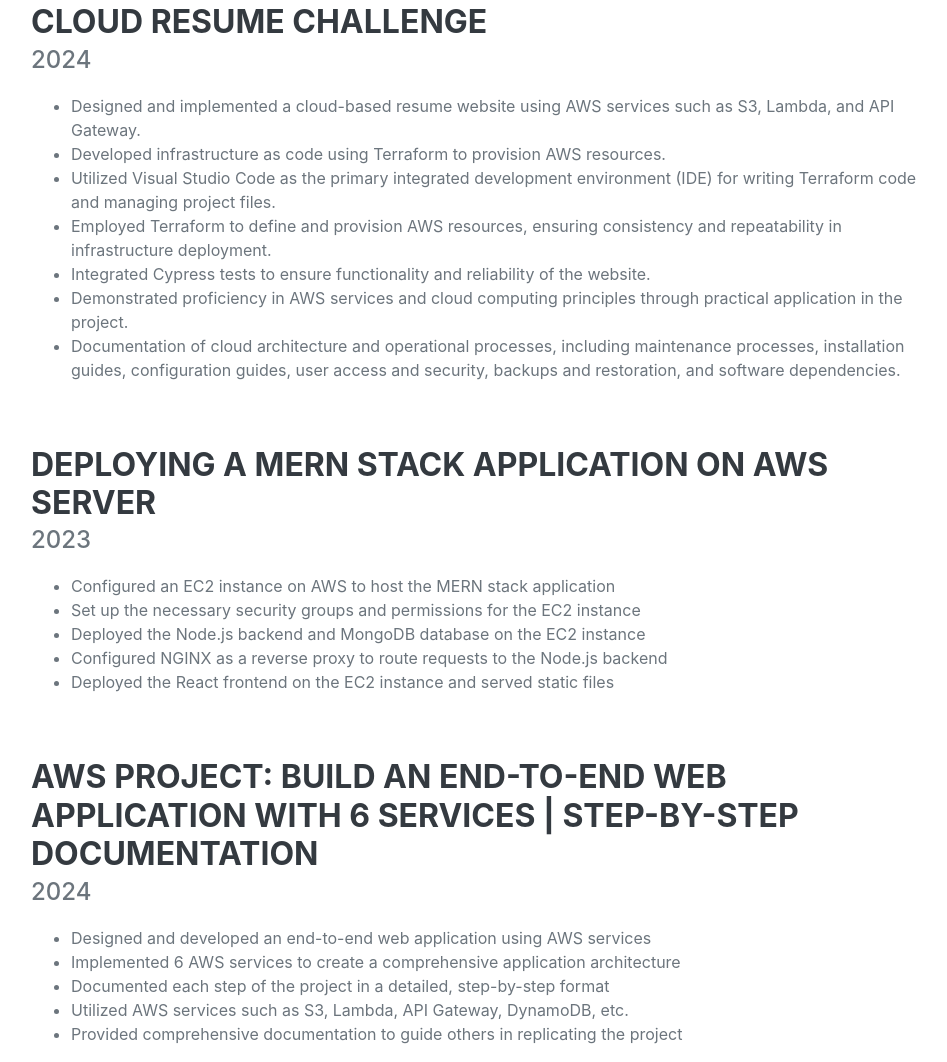
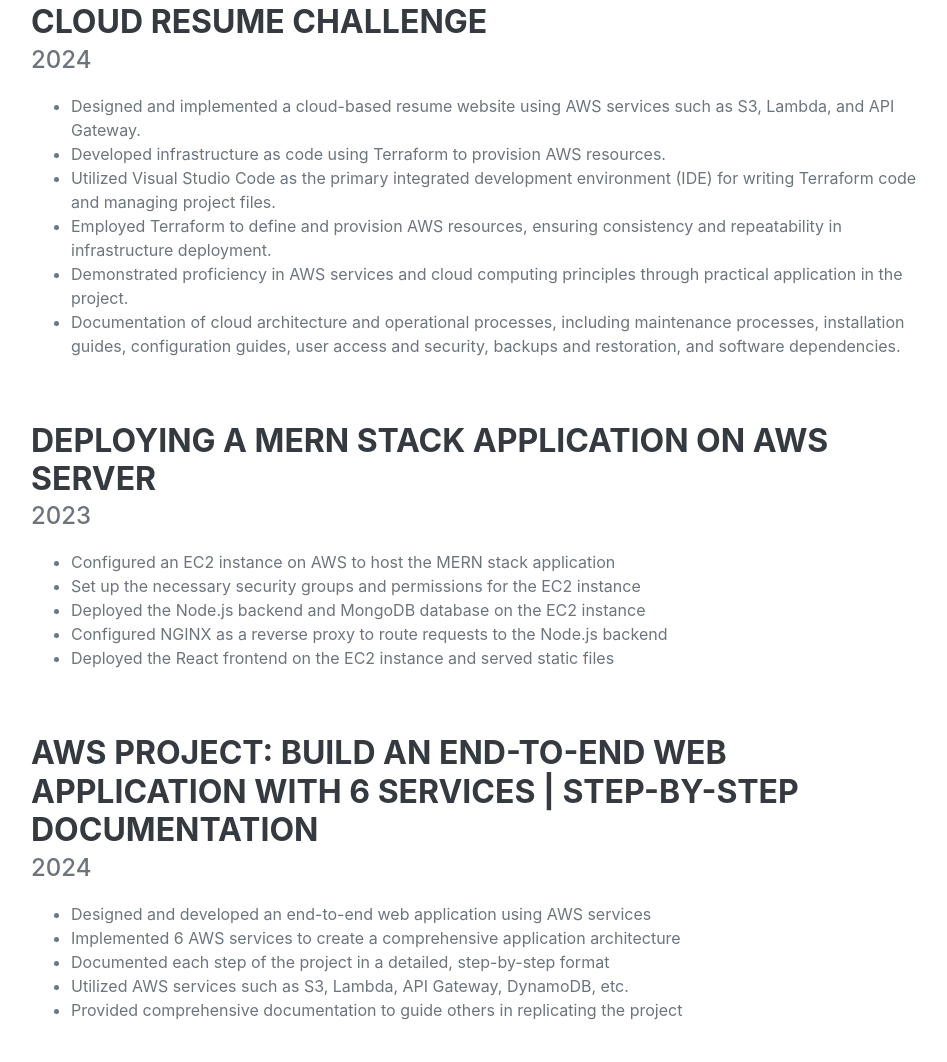
Before and after one commit to Ann-Anidumaka/AWS-Cloud-Resume-Challenge, a plain HTML site: page website/index.html in a window 1280 px wide. Shown: the part 993-2055 px from the top of the page, without its empty margins (289-1236 px from the left). Drawn offline with Linux system fonts and the light colour scheme; a web font is replaced by a local one.

Commit message:
Update index.html
removed extra spaces

```diff
--- a/website/index.html
+++ b/website/index.html
@@ -76,7 +76,6 @@
                             <li>Developed infrastructure as code using Terraform to provision AWS resources.</li>
                             <li>Utilized Visual Studio Code as the primary integrated development environment (IDE) for writing Terraform code and managing project files.</li>
                             <li>Employed Terraform to define and provision AWS resources, ensuring consistency and repeatability in infrastructure deployment. </li>
-                            <li>Integrated Cypress tests to ensure functionality and reliability of the website.</li>
                             <li>Demonstrated proficiency in AWS services and cloud computing principles through practical application in the project.</li>
                             <li>Documentation of cloud architecture and operational processes, including maintenance processes, installation guides, configuration guides, user access and security, backups and restoration, and software dependencies.</li>
                             </ul>
@@ -107,7 +106,6 @@
                             <li>Provided comprehensive documentation to guide others in replicating the project</li>
                             </ul>
                         </div>
-                    </div>
                 </div>
             </section>
             <hr class="m-0" />
@@ -123,7 +121,6 @@
                             <div>BIOSAN Vice-President 2023</div>
                             <div>BIOSAN PRO 2022</div>
                         </div>
-                    </div>
                 </div>
             </section>
             <hr class="m-0" />
```
